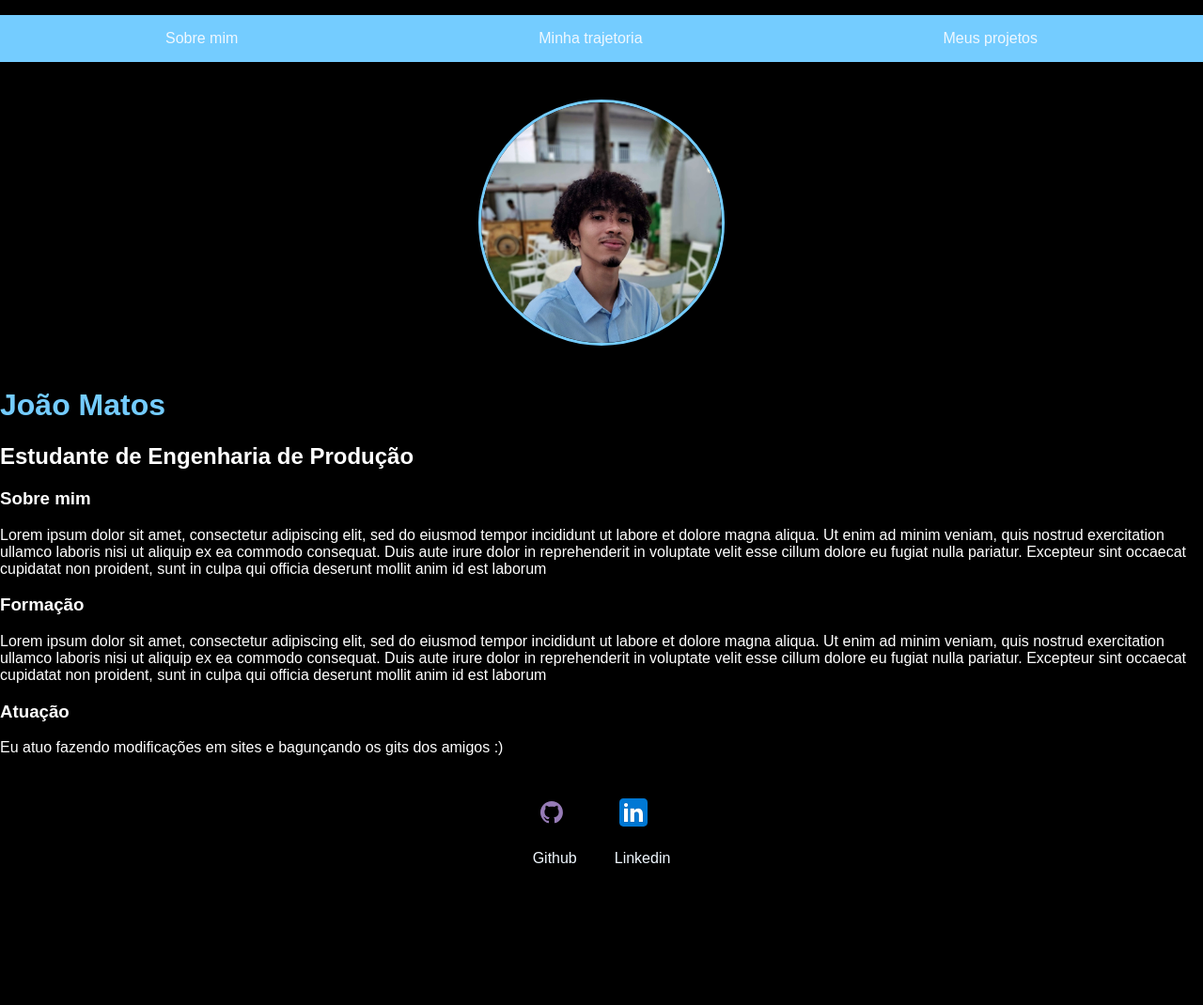
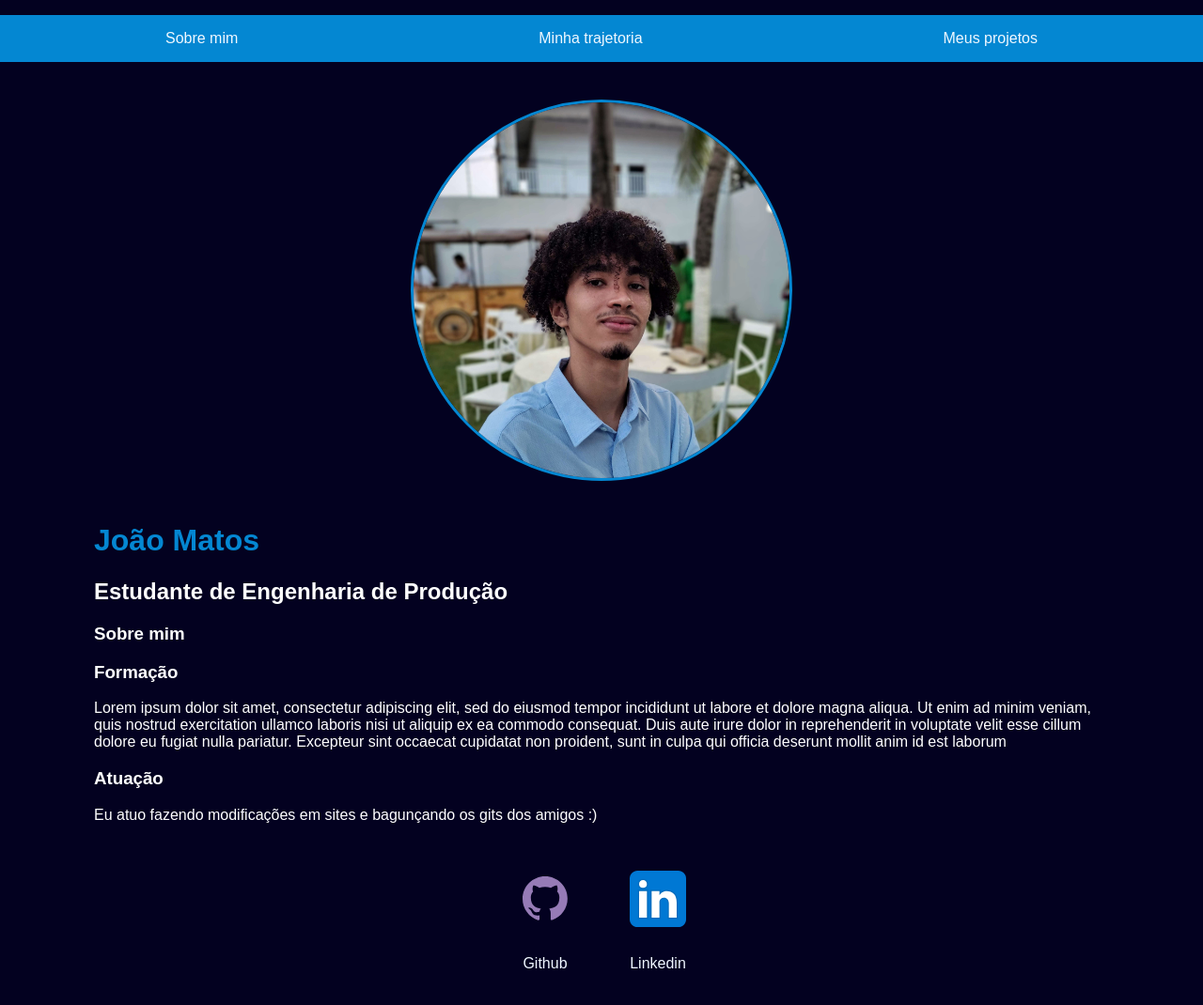
Before and after one commit to JujubaMatos/JujubaMatos.github.io, a plain HTML site: page html's/index.html in a window 1280 px wide. Shown: the whole page at 94% size. Before the commit the page ends 959 px from the top, so only its background shows below. Drawn offline with Linux system fonts and the light colour scheme.

Commit message:
#bug-fix-newpallet

```diff
--- a/html's/index.html
+++ b/html's/index.html
@@ -14,7 +14,7 @@
                     <a href="index.html">Sobre mim</a>
                 </li>
                 <li>
-                    <a href="trajetoria.html">Minha trajetoria</a>
+                    <a href="./html's/trajetoria.html">Minha trajetoria</a>
                 </li>
                 <li>
                     <a>Meus projetos</a>
@@ -34,14 +34,7 @@
             <section>
                 <h3>Sobre mim</h3>
                 <p>
-                    Lorem ipsum dolor sit amet, consectetur adipiscing elit,
-                    sed do eiusmod tempor incididunt ut labore et dolore magna
-                    aliqua. Ut enim ad minim veniam, quis nostrud exercitation
-                    ullamco laboris nisi ut aliquip ex ea commodo consequat.
-                    Duis aute irure dolor in reprehenderit in voluptate velit
-                    esse cillum dolore eu fugiat nulla pariatur. Excepteur sint
-                    occaecat cupidatat non proident, sunt in culpa qui officia
-                    deserunt mollit anim id est laborum
+
                 </p>
             </section>
             <section>
@@ -68,11 +61,11 @@
         <footer> <!--Rodapé-->
             <a href="https://github.com/JujubaMatos" target="_blank" rel="noopener noreferrer">
                 <img src="/img/github.svg"></img>
-                <p>Github</p>
+                <p class="center">Github</p>
             </a>
             <a href="https://www.linkedin.com/in/jo%C3%A3o-victor-s-matos-991140259/" target="_blank" rel="noopener noreferrer">
                 <img src="/img/linkedin.svg"></img>
-                <p>Linkedin</p>
+                <p class="center">Linkedin</p>
         </footer>
     </body>
 </html>
--- a/style/index.css
+++ b/style/index.css
@@ -4,7 +4,7 @@ html, body {
 
 body {
     color: white; /*cor das letras*/
-    background-color: black; /*cor do fundo*/
+    background-color: #030120; /*cor do fundo*/
     font-family: Arial, Helvetica, sans-serif;
     margin: 0 auto !important;
 } /*faz referencia a todo o projeto*/
@@ -15,7 +15,7 @@ ul {
     list-style-type: none; /*põe o estilo ponto inicial da lista como "none"*/
     align-items: center; /*alinha os itens ao centro*/
     padding: 16px; /*dá uma distancia de 16px*/
-    background-color: #74ccff;
+    background-color: #0487d2;
     margin-bottom: 20px;
 } /*faz referencia apenas as ul(aquela lista criada no HTML)*/
 
@@ -23,26 +23,27 @@ a {
     color:aliceblue;
     text-decoration: none;
 }
-
-body {
-    margin: 20px;
-}
-
 header img {
     margin: 20px;
-    width: 20%;
-    height: 20%;
+    width: 400px;
+    height: 400px;
     border-radius: 50%;
-    border: 3px solid #74ccff
+    border: 3px solid #0487d2
+}
+header {
+    padding: 0 100px 0px 100px;
+}
+main{
+    padding: 0 100px 0 100px;
 }
 
 h1 {
-    color: #74ccff;
+    color: #0487d2;
 }
 
 footer img {
-    width: 40px;
-    height: 40px;
+    width: 80px;
+    height: 80px;
 }
 
 footer {
```
Also changed, not shown: html's/trajetoria.html (+2 -1 lines).
